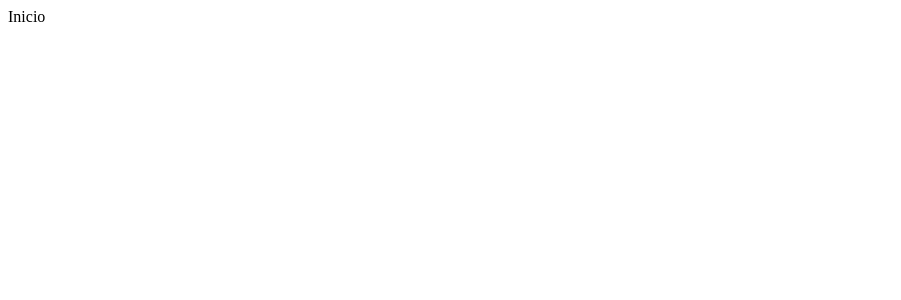
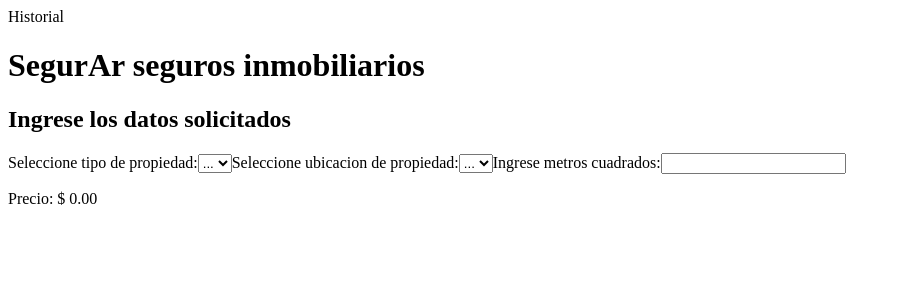
Before and after one commit to skarletswd/ProyectoFinalReactTP3, a React (Vite) app: page / in a window 1280 px wide. Shown: the top 300 px of the page, without its empty margins (0-901 px from the left). Built offline with nearby package versions, Linux system fonts and the light colour scheme.

Commit message:
pagina inicial

```diff
--- a/src/Inicio.jsx
+++ b/src/Inicio.jsx
@@ -1,7 +1,57 @@
+import { useState } from "react";
+
 function Inicio() {
+
+    const [values, setValues] = useState({
+        tipo:"",
+        ubicacion:"",
+        metros:"",
+    });
+
+    const handleChange = (event) => {
+        console.log(event.target.name, event.target.value);
+        setValues({...values, [event.target.name]: event.target.value});
+    }
+
     return (
         <>
-            Inicio
+            <div>Historial</div>
+
+            <h1>SegurAr seguros inmobiliarios</h1>
+
+            <div>
+
+                <h2>Ingrese los datos solicitados</h2>
+
+                <label htmlFor="tipo">Seleccione tipo de propiedad:</label>
+
+                <select>
+                    type=""
+                    id="tipo"
+                    name="tipo"
+                    value={values.tipo}
+                    onChange={handleChange}
+                    <option selected disabled>...</option>
+                </select>
+
+                <label htmlFor="ubicacion">Seleccione ubicacion de propiedad:</label>
+
+                <select>
+                    type=""
+                    id="ubicacion"
+                    name="ubicacion"
+                    value={values.ubicacion}
+                    onChange={handleChange}
+                    <option selected disabled>...</option>
+                </select>
+
+                <label htmlFor="metros">Ingrese metros cuadrados:</label>
+                <input type="number" required/>
+
+                <p>Precio: $ <span>0.00</span></p>
+
+            </div>
+
         </>
     )
 }
```
